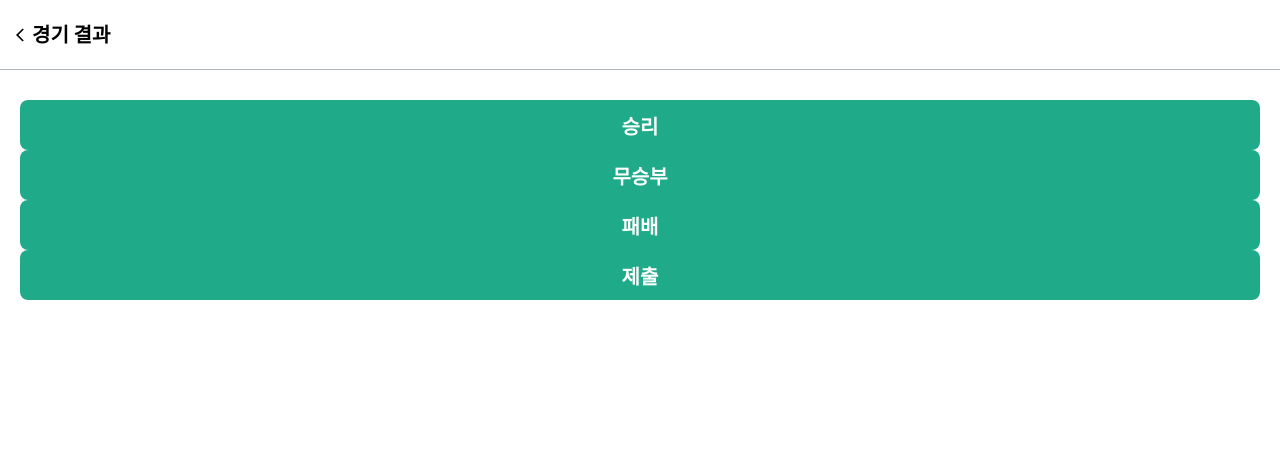
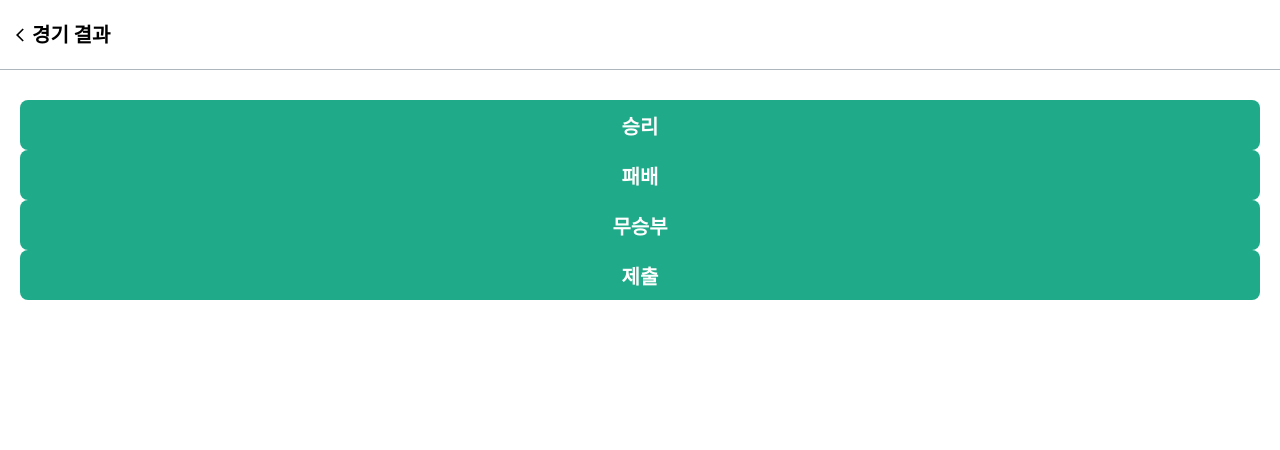
Before and after one commit to prgrms-web-devcourse/Team_04_SFam_FE, a Next.js app: page /matches/1/result in a window 1280 px wide. Shown: the top 450 px of the page. Built offline with nearby package versions, Linux system fonts and the light colour scheme; a web font is replaced by a local one.

Commit message:
feat: 경기 결과 페이지 구현

```diff
--- a/src/components/MatchResult/MatchResult.styles.ts
+++ b/src/components/MatchResult/MatchResult.styles.ts
@@ -1,5 +1,17 @@
 import styled from '@emotion/styled';
+import { Button } from '@components/Button';
 
 export const Container = styled.div`
   padding: 100px 20px;
+  display: flex;
+  flex-direction: column;
+  justify-content: space-evenly;
 `;
+
+export const ButtonContainer = styled(Button)`
+  margin-bottom: 15px;
+`;
+
+export const SubmitBtn = styled(Button)`
+  margin-top: 30px;
+`;
--- a/src/components/MatchResult/MatchResult.tsx
+++ b/src/components/MatchResult/MatchResult.tsx
@@ -1,13 +1,46 @@
-import { Button } from '@components/Button';
+import { useState } from 'react';
+import theme from '@styles/theme';
+import Link from 'next/link';
+import { useRouter } from 'next/router';
 import * as S from './MatchResult.styles';
 
-const MatchResult = () => (
-  <S.Container>
-    <Button>승리</Button>
-    <Button>무승부</Button>
-    <Button>패배</Button>
-    <Button>제출</Button>
-  </S.Container>
-);
+const MatchResult = () => {
+  const [select, setSelect] = useState('');
+  const router = useRouter();
+  const { id } = router.query;
+  const results = [
+    { id: 1, text: '승리' },
+    { id: 2, text: '패배' },
+    { id: 3, text: '무승부' },
+  ];
+  const onClick = (e: React.MouseEvent<HTMLElement>) => {
+    const value = e.target as HTMLElement;
+    const { innerText } = value;
+    if (select === innerText) {
+      setSelect('');
+    } else {
+      setSelect(innerText);
+    }
+  };
+  return (
+    <S.Container>
+      {results.map((result) => (
+        <S.ButtonContainer
+          key={result.id}
+          // color={select === result.text ? `${theme.color.primary}` : `${theme.color.gray300}`}
+          onClick={onClick}
+        >
+          {result.text}
+        </S.ButtonContainer>
+      ))}
+      <Link
+        href={`/matches/${id as string}/review`}
+        passHref
+      >
+        <S.SubmitBtn>제출</S.SubmitBtn>
+      </Link>
+    </S.Container>
+  );
+};
 
 export default MatchResult;
```
Also changed, not shown: src/pages/matches/[id]/index.tsx (+0 -17 lines).
